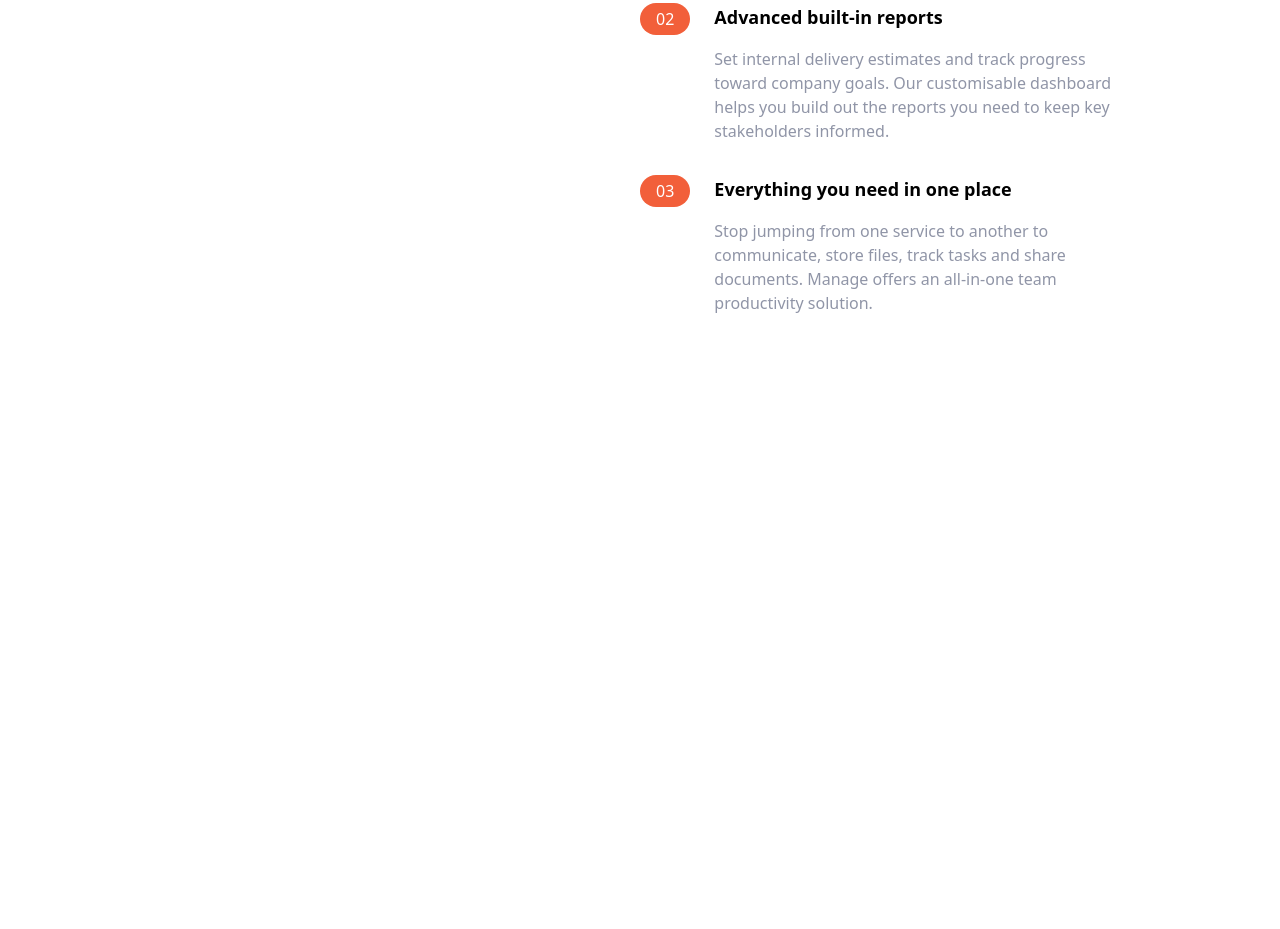
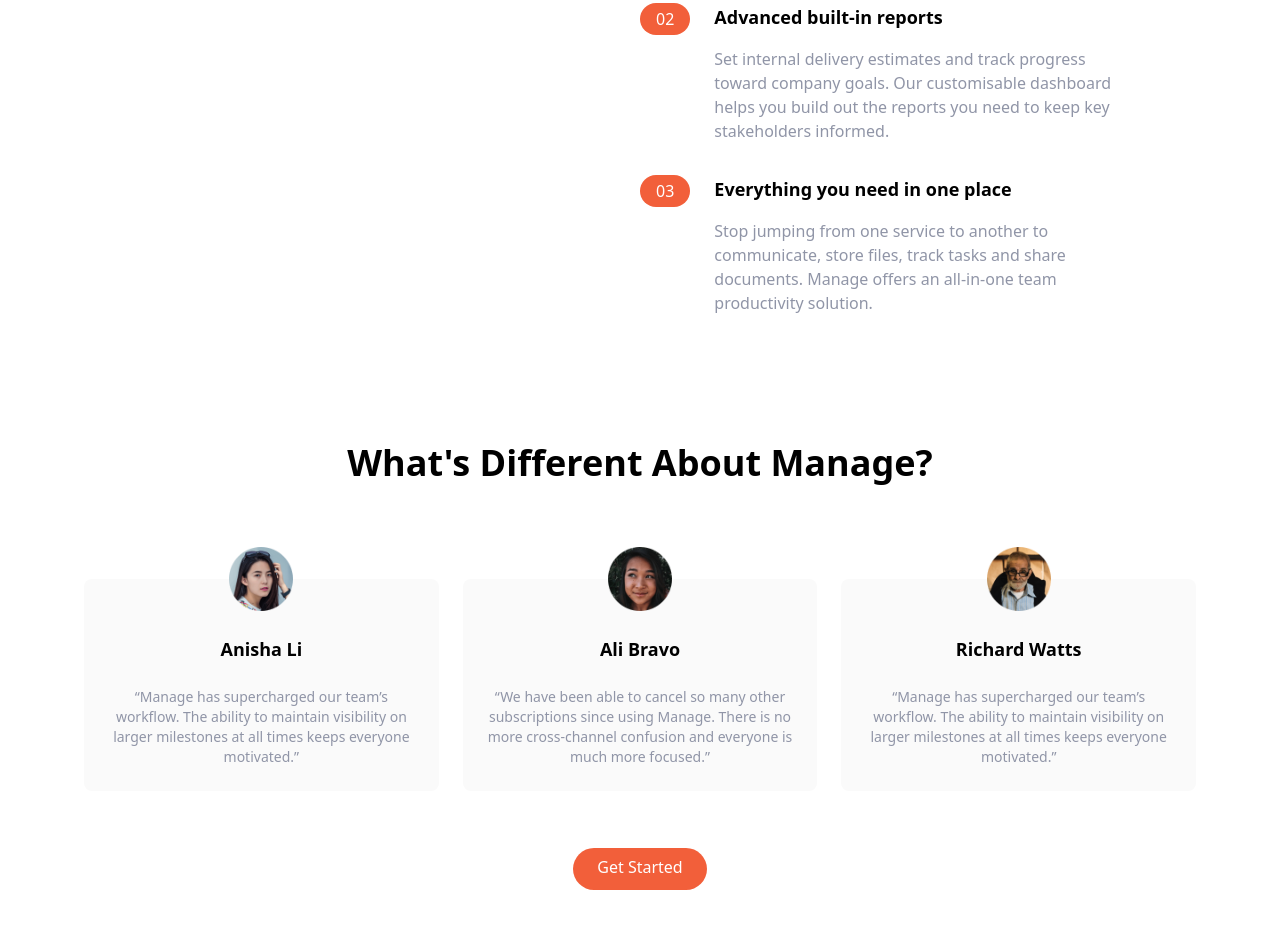
Before and after one commit to ashishdasnurkar/tailwindcss-sample, a website: page index.html in a window 1280 px wide. Shown: the part 849-1778 px from the top of the page. Before the commit the page ends 1164 px from the top, so only its background shows below. Drawn offline with Linux system fonts and the light colour scheme.

Commit message:
testimonials section

```diff
--- a/index.html
+++ b/index.html
@@ -159,5 +159,64 @@
         </div>
       </div>
     </section>
+    <!-- Testimonials -->
+    <section id="testimonials">
+      <!-- Container to heading and testm blocks -->
+      <div class="max-w-6xl px-5 mx-auto mt-32 text-center">
+        <!-- Heading -->
+        <h2 class="text-4xl font-bold text-center">
+          What's Different About Manage?
+        </h2>
+        <!-- Testimonials Container -->
+        <div class="flex flex-col mt-24 md:flex-row md:space-x-6">
+          <!-- Testimonial 1 -->
+          <div
+            class="flex flex-col items-center p-6 space-y-6 rounded-lg bg-veryLightGray md:w-1/3"
+          >
+            <img src="img/avatar-anisha.png" class="w-16 -mt-14" alt="" />
+            <h5 class="text-lg font-bold">Anisha Li</h5>
+            <p class="text-sm text-darkGrayishBlue">
+              “Manage has supercharged our team’s workflow. The ability to
+              maintain visibility on larger milestones at all times keeps
+              everyone motivated.”
+            </p>
+          </div>
+
+          <!-- Testimonial 2 -->
+          <div
+            class="hidden flex-col items-center p-6 space-y-6 rounded-lg bg-veryLightGray md:flex md:w-1/3"
+          >
+            <img src="img/avatar-ali.png" class="w-16 -mt-14" alt="" />
+            <h5 class="text-lg font-bold">Ali Bravo</h5>
+            <p class="text-sm text-darkGrayishBlue">
+              “We have been able to cancel so many other subscriptions since
+              using Manage. There is no more cross-channel confusion and
+              everyone is much more focused.”
+            </p>
+          </div>
+
+          <!-- Testimonial 3 -->
+          <div
+            class="hidden flex-col items-center p-6 space-y-6 rounded-lg bg-veryLightGray md:flex md:w-1/3"
+          >
+            <img src="img/avatar-richard.png" class="w-16 -mt-14" alt="" />
+            <h5 class="text-lg font-bold">Richard Watts</h5>
+            <p class="text-sm text-darkGrayishBlue">
+              “Manage has supercharged our team’s workflow. The ability to
+              maintain visibility on larger milestones at all times keeps
+              everyone motivated.”
+            </p>
+          </div>
+        </div>
+        <!-- Button -->
+        <div class="my-16">
+          <a
+            href="#"
+            class="p-3 px-6 pt-2 text-white bg-brightRed rounded-full baseline hover:bg-brightRedLight"
+            >Get Started</a
+          >
+        </div>
+      </div>
+    </section>
   </body>
 </html>
```
Also changed, not shown: css/main.css.
